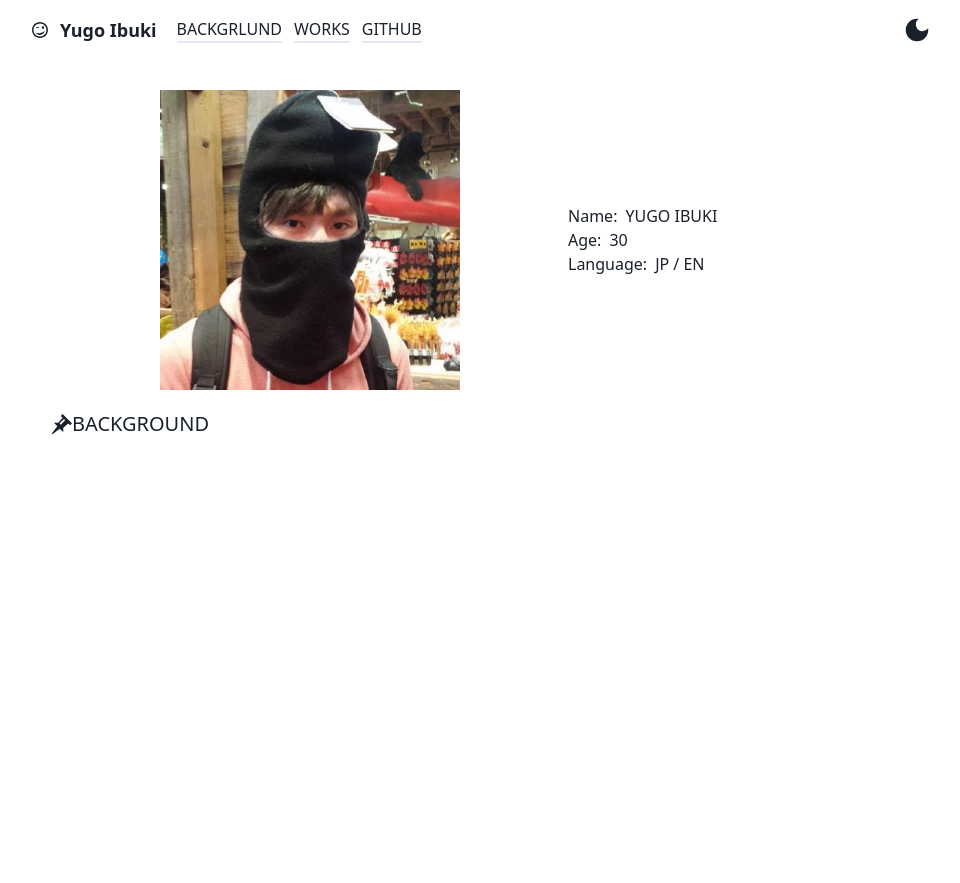
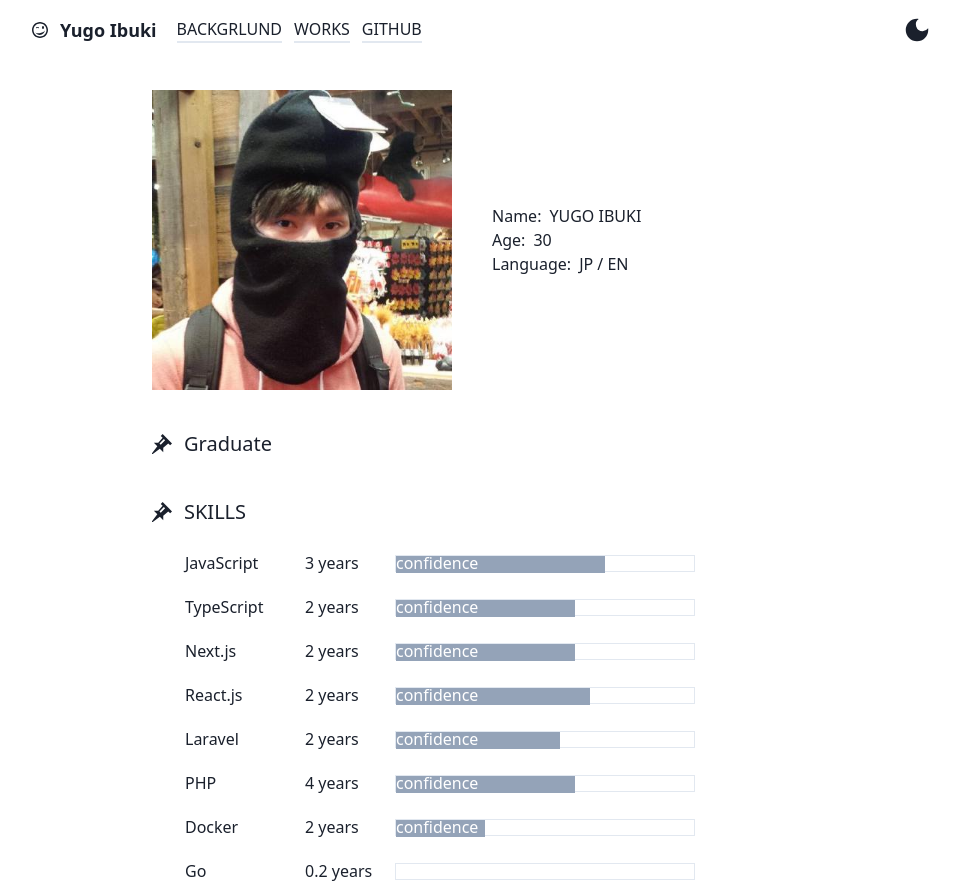
Before and after one commit to yugo-ibuki/portfolio, a Next.js app: page / in a window 1280 px wide. Shown: the whole page, without its empty margins (158-1118 px from the left). Before the commit the page ends 800 px from the top, so only its background shows below. Built offline with nearby package versions, Linux system fonts and the light colour scheme.

Commit message:
fix: レイアウト修正

```diff
--- a/src/components/Block/index.tsx
+++ b/src/components/Block/index.tsx
@@ -1,14 +1,10 @@
-import { FC } from 'react'
-
-// type TBlock = {
-//
-// }
+import type { FC } from 'react'
 
 export const Block: FC = ({
  children
 }) => {
   return (
-    <div className={'mt-5'}>
+    <div className={'mt-10'}>
       {children}
     </div>
   )
--- a/src/components/Layout/LayoutWrapper/index.tsx
+++ b/src/components/Layout/LayoutWrapper/index.tsx
@@ -6,7 +6,7 @@ type Props = {
 
 export const LayoutWrapper: React.VFC<Props> = ({ children }) => {
   return (
-    <div className={'max-w-[900px] mx-auto px-5'}>
+    <div className={'max-w-[700px] mx-auto px-5'}>
       { children }
     </div>
   )
--- /dev/null
+++ b/src/components/Layout/index.tsx
@@ -0,0 +1,2 @@
+export * from './Header'
+export * from './LayoutWrapper'
--- /dev/null
+++ b/src/components/List/Graduate.tsx
@@ -0,0 +1,9 @@
+import type { FC } from 'react'
+
+export const Graduate: FC = () => {
+  return (
+    <div>
+
+    </div>
+  )
+}
--- /dev/null
+++ b/src/components/List/Skill.tsx
@@ -0,0 +1,76 @@
+import type { FC } from 'react'
+
+const skills: {
+  name: string
+  terms: number
+  level: number | string
+}[] = [
+  {
+    name: 'JavaScript',
+    terms: 3,
+    level: 70,
+  },
+  {
+    name: 'TypeScript',
+    terms: 2,
+    level: 60,
+  },
+  {
+    name: 'Next.js',
+    terms: 2,
+    level: 60,
+  },
+  {
+    name: 'React.js',
+    terms: 2,
+    level: 65,
+  },
+  {
+    name: 'Laravel',
+    terms: 2,
+    level: 55,
+  },
+  {
+    name: 'PHP',
+    terms: 4,
+    level: 60,
+  },
+  {
+    name: 'Docker',
+    terms: 2,
+    level: 30,
+  },
+  {
+    name: 'Go',
+    terms: 0.2,
+    level: 'Learning...',
+  }
+]
+
+export const Skill: FC = () => {
+  return (
+    <ul className={'w-[90%] mx-auto flex flex-col gap-y-[20px]'}>
+      {
+        skills.map(skill => {
+          return (
+            <li>
+              <dl className={'flex gap-x-5 items-center'}>
+                <dt className={'w-[100px]'}>{skill.name}</dt>
+                <dd className={'w-[70px]'}>{skill.terms} years</dd>
+                <dd>
+                  <div className={'border w-[300px] h-[17px] relative'}>
+                    <span className={'absolute text-white top-[-5px]'}>confidence</span>
+                    <div
+                      className={'bg-slate-400 h-[17px]'}
+                      style={{ width: typeof skill.level === 'number' ? `${skill.level}%` : '0px' }}
+                    />
+                  </div>
+                </dd>
+              </dl>
+            </li>
+          )
+        })
+      }
+    </ul>
+  )
+}
--- /dev/null
+++ b/src/components/List/Work.tsx
@@ -0,0 +1,53 @@
+import type { FC } from 'react'
+
+const workExperiences: {
+  title: string
+  terms: string
+  jobTitle: string
+}[] = [
+  {
+    title: 'Crafts inc',
+    terms: '2017.1 ~ 2017.7',
+    jobTitle: 'Interpreter / Translator',
+  },
+  {
+    title: 'ALIVE inc',
+    terms: '2017.12 ~ 2019.3',
+    jobTitle: 'Web Creator',
+  },
+  {
+    title: 'Maple Systems',
+    terms: '2019.4 ~ 2019.12',
+    jobTitle: 'System Engineer',
+  },
+  {
+    title: 'Asia Quest',
+    terms: '2020.1 ~ 2021.10',
+    jobTitle: 'Backend Engineer',
+  },
+  {
+    title: '3-shake',
+    terms: '2021.11 ~ present',
+    jobTitle: 'Frontend Engineer',
+  },
+]
+
+export const Work: FC = () => {
+  return (
+    <ul className={'w-[90%] mx-auto flex flex-col gap-y-[20px]'}>
+      {
+        workExperiences.map(we => {
+          return (
+            <li>
+              <dl className={'flex flex-col gap-y-[10px]'}>
+                <dt>{we.title}</dt>
+                <dd className={'ml-[30px]'}>{we.jobTitle}</dd>
+                <dd className={'ml-[30px]'}>{we.terms}</dd>
+              </dl>
+            </li>
+          )
+        })
+      }
+    </ul>
+  )
+}
--- /dev/null
+++ b/src/components/List/index.tsx
@@ -0,0 +1,3 @@
+export * from './Skill'
+export * from './Graduate'
+export * from './Work'
--- a/src/components/Title/index.tsx
+++ b/src/components/Title/index.tsx
@@ -1,11 +1,11 @@
-import { FC } from 'react'
+import type { FC } from 'react'
 import { ImPushpin } from 'react-icons/im'
 
 export const Title: FC = ({
   children
 }) => {
   return (
-    <h2 className={'flex items-center text-xl'}>
+    <h2 className={'flex items-center text-xl gap-x-3'}>
       <ImPushpin />
       {children}
     </h2>
--- /dev/null
+++ b/src/components/index.tsx
@@ -0,0 +1,5 @@
+export * from './Title'
+export * from './Block'
+export * from './Layout'
+export * from './List'
+export * from './ColorModeSwitch'
--- a/src/pages/index.tsx
+++ b/src/pages/index.tsx
@@ -1,7 +1,6 @@
+import { Block, Title, Skill } from '@components'
 import type { NextPage } from 'next'
 import Image from 'next/image'
-import { Title } from '@components/Title'
-import { Block } from '@components/Block'
 
 type TProfiles = {
   name: string
@@ -17,8 +16,8 @@ const profiles: TProfiles[] = [
 const Home: NextPage = () => {
   return (
     <main>
-      <div className={'mt-[30px] flex items-center'}>
-        <figure className={'w-[60%] h-[300px] flex justify-center'}>
+      <div className={'mt-[30px] flex items-center gap-x-10'}>
+        <figure className={'h-[300px] flex'}>
           <Image
             src="/assets/me.jpeg"
             alt="Picture of the author"
@@ -44,7 +43,17 @@ const Home: NextPage = () => {
       </div>
 
       <Block>
-        <Title>BACKGROUND</Title>
+        <Title>Graduate</Title>
+        <div className={'mt-[25px]'}>
+
+        </div>
+      </Block>
+
+      <Block>
+        <Title>SKILLS</Title>
+        <div className={'mt-[25px]'}>
+          <Skill />
+        </div>
       </Block>
     </main>
   )
--- a/src/pages/works.tsx
+++ b/src/pages/works.tsx
@@ -1,9 +1,15 @@
 import type { NextPage } from 'next'
+import { Title, Block, Work } from '@components'
 
 const Works: NextPage = () => {
   return (
     <div>
-      work
+      <Block>
+        <Title>WORK EXPERIENCE</Title>
+        <div className={'mt-[25px]'}>
+          <Work />
+        </div>
+      </Block>
     </div>
   )
 }
--- a/tsconfig.json
+++ b/tsconfig.json
@@ -20,6 +20,7 @@
     "incremental": true,
     "baseUrl": ".",
     "paths": {
+      "@components": ["./src/components"],
       "@components/*": ["./src/components/*"],
       "@models/*": ["./src/models/*"],
       "@libs/*": ["./src/libs/*"]
```
